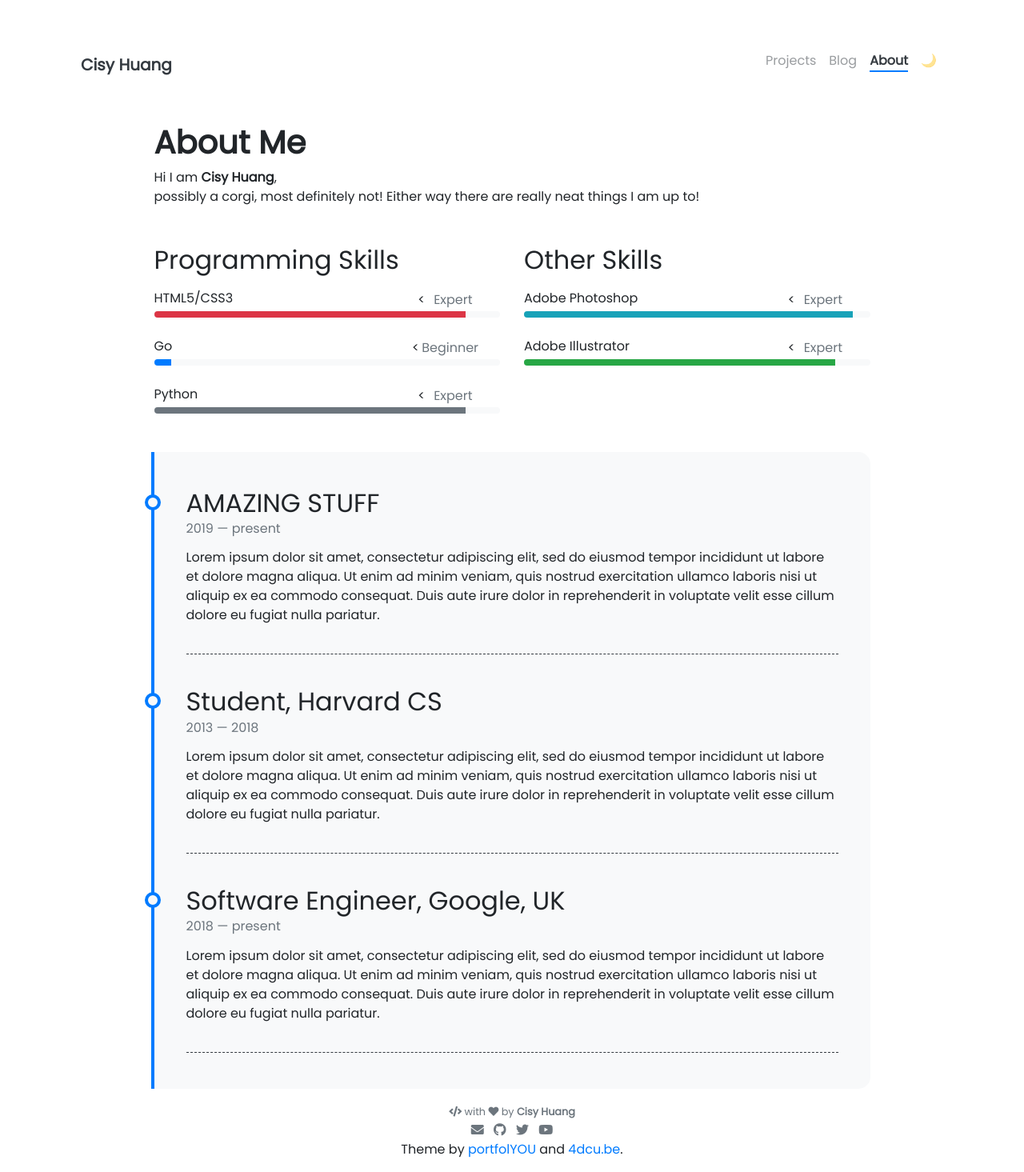
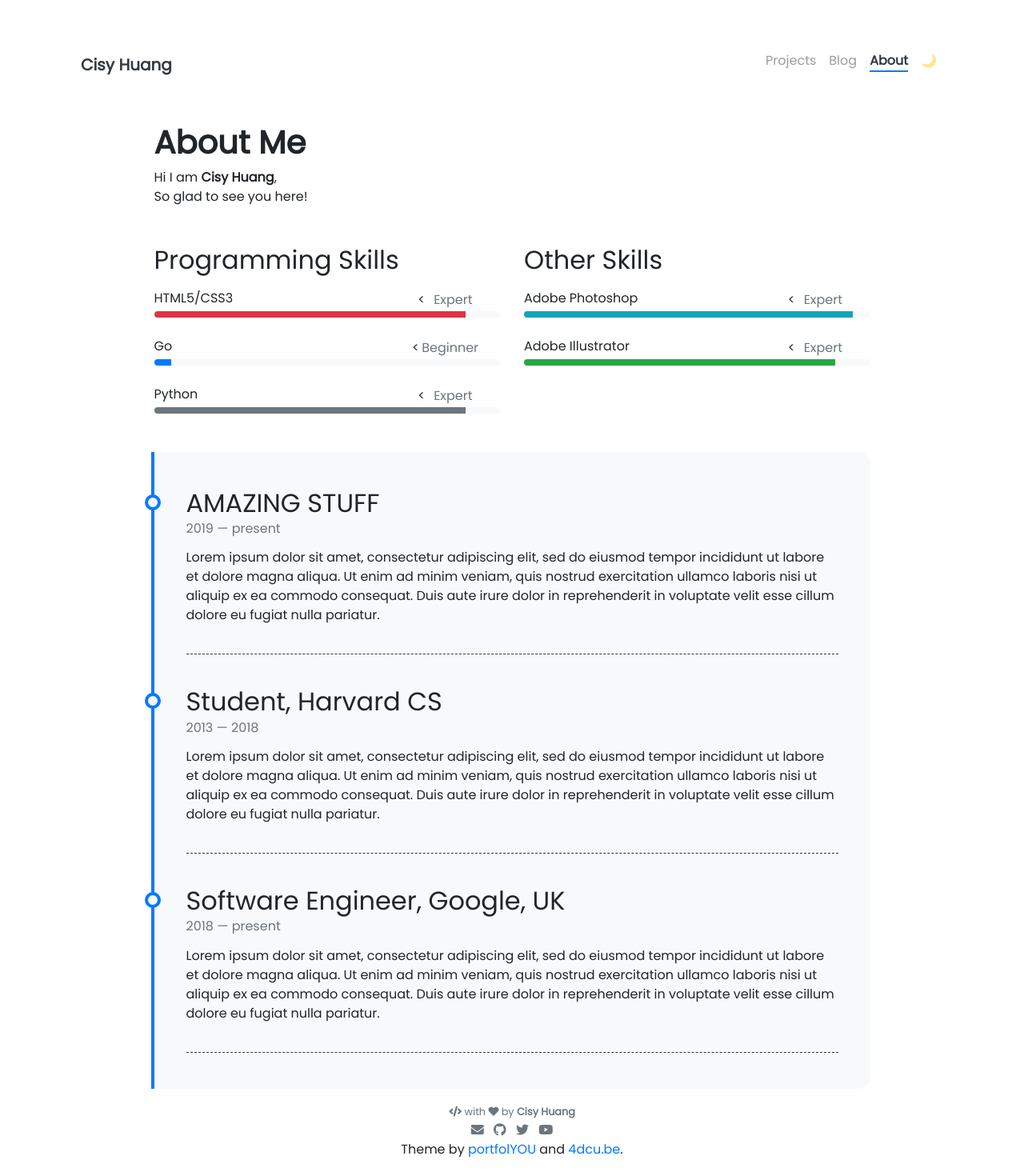
Before and after one commit to cisyyyy/cisyyyy.github.io, a Jekyll site: the page built from pages/about.md, in a window 1280 px wide. Shown: the whole page at 80% size. Built offline with Jekyll 4.4.1, drawn with Linux system fonts in a browser that asks for light colours; nearby versions of some CDN libraries.

Commit message:
Update about.md

```diff
--- a/pages/about.md
+++ b/pages/about.md
@@ -8,8 +8,7 @@ weight: 3
 # **About Me**
 
 Hi I am **{{ site.author.name }}**,<br>
-possibly a corgi, most definitely not!  Either way there are really neat things I am up to!
-
+So glad to see you here!
 <div class="row">
 {% include about/skills.html title="Programming Skills" source=site.data.programming-skills %}
 {% include about/skills.html title="Other Skills" source=site.data.other-skills %}
```
